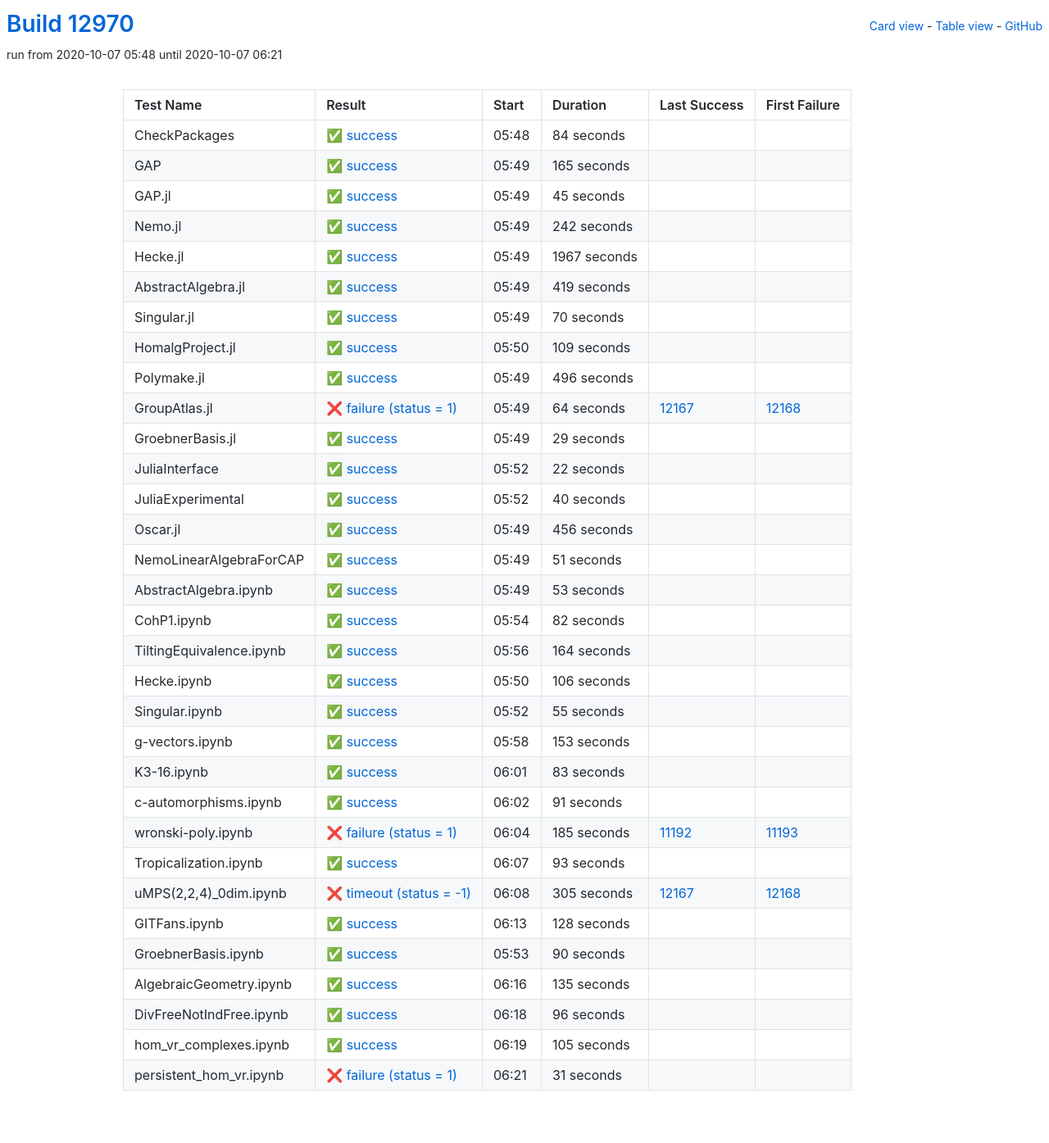
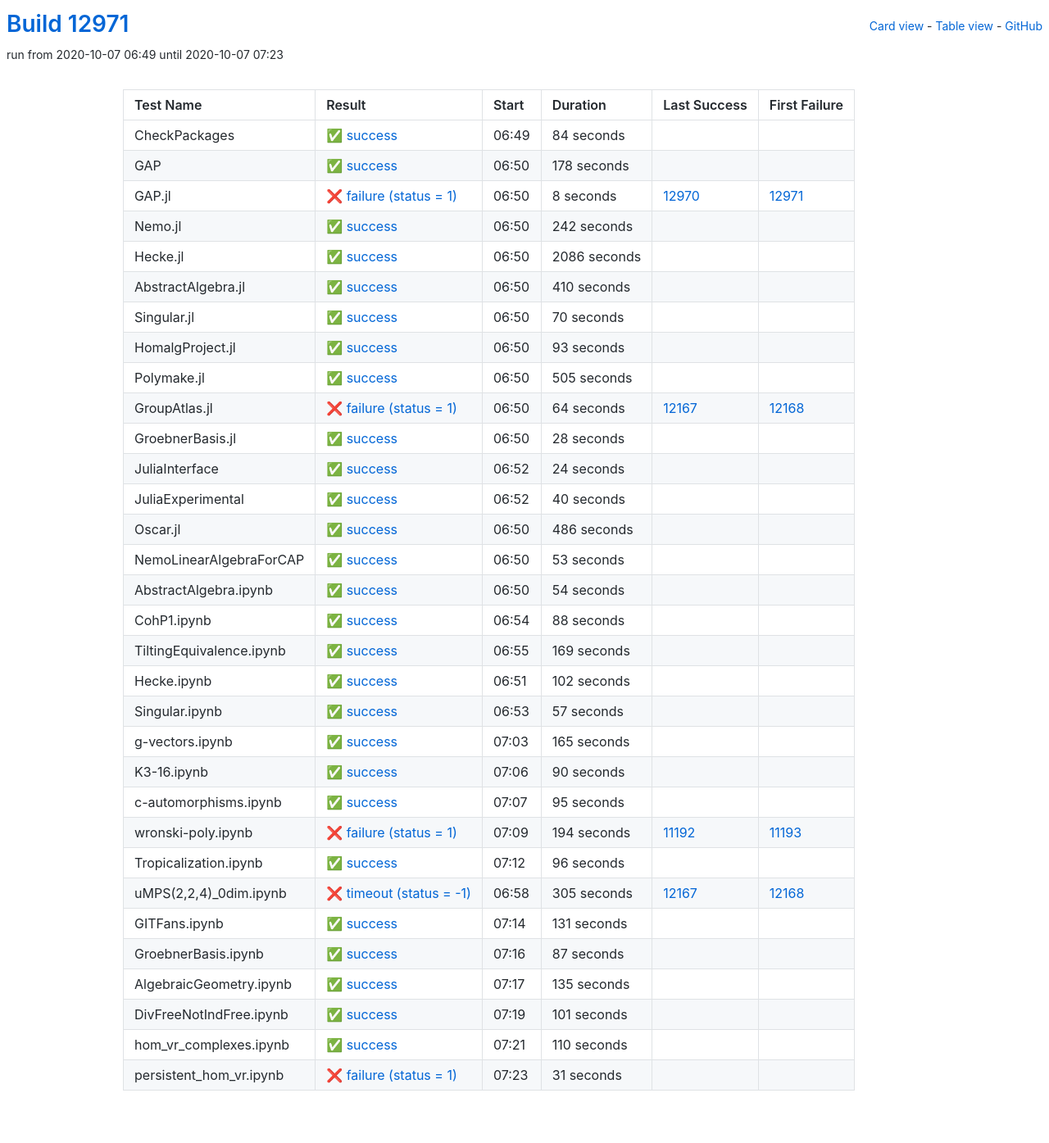
Before and after one commit to oscar-system/oscar-ci-status, a Jekyll site: the page built from table.html, in a window 1280 px wide. Shown: the whole page at 82% size. Built offline with Jekyll 4.4.1, drawn with Linux system fonts in a browser that asks for light colours.

Commit message:
Build #12971

```diff
--- a/_data/ci.yml
+++ b/_data/ci.yml
@@ -1,6 +1,6 @@
 ---
-build: 12970
-build_url: https://oscarci.mathematik.uni-kl.de/job/oscar/12970/
+build: 12971
+build_url: https://oscarci.mathematik.uni-kl.de/job/oscar/12971/
 job: oscar
 organization: oscar-system
 repo: oscar-ci-status
@@ -8,8 +8,8 @@
 tests:
 - name: CheckPackages
   id: checkpackages
-  log: https://oscarci.mathematik.uni-kl.de/job/oscar/12970/artifact/logs/build-12970/CheckPackages.log
-  start: 2020-10-07 05:48
+  log: https://oscarci.mathematik.uni-kl.de/job/oscar/12971/artifact/logs/build-12971/CheckPackages.log
+  start: 2020-10-07 06:49
   success: true
   exitcode: 0
   status: success
@@ -20,32 +20,32 @@
   first_failure_url:
 - name: GAP
   id: gap
-  log: https://oscarci.mathematik.uni-kl.de/job/oscar/12970/artifact/logs/build-12970/GAP.log
-  start: 2020-10-07 05:49
+  log: https://oscarci.mathematik.uni-kl.de/job/oscar/12971/artifact/logs/build-12971/GAP.log
+  start: 2020-10-07 06:50
   success: true
   exitcode: 0
   status: success
-  duration: 165
+  duration: 178
   last_success: false
   last_success_url:
   first_failure: false
   first_failure_url:
 - name: GAP.jl
   id: gap-jl
-  log: https://oscarci.mathematik.uni-kl.de/job/oscar/12970/artifact/logs/build-12970/GAP.jl.log
-  start: 2020-10-07 05:49
-  success: true
-  exitcode: 0
-  status: success
-  duration: 45
-  last_success: false
-  last_success_url:
-  first_failure: false
-  first_failure_url:
+  log: https://oscarci.mathematik.uni-kl.de/job/oscar/12971/artifact/logs/build-12971/GAP.jl.log
+  start: 2020-10-07 06:50
+  success: false
+  exitcode: 1
+  status: failure
+  duration: 8
+  last_success: 12970
+  last_success_url: https://oscarci.mathematik.uni-kl.de/job/oscar/12970/
+  first_failure: 12971
+  first_failure_url: https://oscarci.mathematik.uni-kl.de/job/oscar/12971/
 - name: Nemo.jl
   id: nemo-jl
-  log: https://oscarci.mathematik.uni-kl.de/job/oscar/12970/artifact/logs/build-12970/Nemo.jl.log
-  start: 2020-10-07 05:49
+  log: https://oscarci.mathematik.uni-kl.de/job/oscar/12971/artifact/logs/build-12971/Nemo.jl.log
+  start: 2020-10-07 06:50
   success: true
   exitcode: 0
   status: success
@@ -56,32 +56,32 @@
   first_failure_url:
 - name: Hecke.jl
   id: hecke-jl
-  log: https://oscarci.mathematik.uni-kl.de/job/oscar/12970/artifact/logs/build-12970/Hecke.jl.log
-  start: 2020-10-07 05:49
+  log: https://oscarci.mathematik.uni-kl.de/job/oscar/12971/artifact/logs/build-12971/Hecke.jl.log
+  start: 2020-10-07 06:50
   success: true
   exitcode: 0
   status: success
-  duration: 1967
+  duration: 2086
   last_success: false
   last_success_url:
   first_failure: false
   first_failure_url:
 - name: AbstractAlgebra.jl
   id: abstractalgebra-jl
-  log: https://oscarci.mathematik.uni-kl.de/job/oscar/12970/artifact/logs/build-12970/AbstractAlgebra.jl.log
-  start: 2020-10-07 05:49
+  log: https://oscarci.mathematik.uni-kl.de/job/oscar/12971/artifact/logs/build-12971/AbstractAlgebra.jl.log
+  start: 2020-10-07 06:50
   success: true
   exitcode: 0
   status: success
-  duration: 419
+  duration: 410
   last_success: false
   last_success_url:
   first_failure: false
   first_failure_url:
 - name: Singular.jl
   id: singular-jl
-  log: https://oscarci.mathematik.uni-kl.de/job/oscar/12970/artifact/logs/build-12970/Singular.jl.log
-  start: 2020-10-07 05:49
+  log: https://oscarci.mathematik.uni-kl.de/job/oscar/12971/artifact/logs/build-12971/Singular.jl.log
+  start: 2020-10-07 06:50
   success: true
   exitcode: 0
   status: success
@@ -92,32 +92,32 @@
   first_failure_url:
 - name: HomalgProject.jl
   id: homalgproject-jl
-  log: https://oscarci.mathematik.uni-kl.de/job/oscar/12970/artifact/logs/build-12970/HomalgProject.jl.log
-  start: 2020-10-07 05:50
+  log: https://oscarci.mathematik.uni-kl.de/job/oscar/12971/artifact/logs/build-12971/HomalgProject.jl.log
+  start: 2020-10-07 06:50
   success: true
   exitcode: 0
   status: success
-  duration: 109
+  duration: 93
   last_success: false
   last_success_url:
   first_failure: false
   first_failure_url:
 - name: Polymake.jl
   id: polymake-jl
-  log: https://oscarci.mathematik.uni-kl.de/job/oscar/12970/artifact/logs/build-12970/Polymake.jl.log
-  start: 2020-10-07 05:49
+  log: https://oscarci.mathematik.uni-kl.de/job/oscar/12971/artifact/logs/build-12971/Polymake.jl.log
+  start: 2020-10-07 06:50
   success: true
   exitcode: 0
   status: success
-  duration: 496
+  duration: 505
   last_success: false
   last_success_url:
   first_failure: false
   first_failure_url:
 - name: GroupAtlas.jl
   id: groupatlas-jl
-  log: https://oscarci.mathematik.uni-kl.de/job/oscar/12970/artifact/logs/build-12970/GroupAtlas.jl.log
-  start: 2020-10-07 05:49
+  log: https://oscarci.mathematik.uni-kl.de/job/oscar/12971/artifact/logs/build-12971/GroupAtlas.jl.log
+  start: 2020-10-07 06:50
   success: false
   exitcode: 1
   status: failure
@@ -128,32 +128,32 @@
   first_failure_url: https://oscarci.mathematik.uni-kl.de/job/oscar/12168/
 - name: GroebnerBasis.jl
   id: groebnerbasis-jl
-  log: https://oscarci.mathematik.uni-kl.de/job/oscar/12970/artifact/logs/build-12970/GroebnerBasis.jl.log
-  start: 2020-10-07 05:49
+  log: https://oscarci.mathematik.uni-kl.de/job/oscar/12971/artifact/logs/build-12971/GroebnerBasis.jl.log
+  start: 2020-10-07 06:50
   success: true
   exitcode: 0
   status: success
-  duration: 29
+  duration: 28
   last_success: false
   last_success_url:
   first_failure: false
   first_failure_url:
 - name: JuliaInterface
   id: juliainterface
-  log: https://oscarci.mathematik.uni-kl.de/job/oscar/12970/artifact/logs/build-12970/JuliaInterface.log
-  start: 2020-10-07 05:52
+  log: https://oscarci.mathematik.uni-kl.de/job/oscar/12971/artifact/logs/build-12971/JuliaInterface.log
+  start: 2020-10-07 06:52
   success: true
   exitcode: 0
   status: success
-  duration: 22
+  duration: 24
   last_success: false
   last_success_url:
   first_failure: false
   first_failure_url:
 - name: JuliaExperimental
   id: juliaexperimental
-  log: https://oscarci.mathematik.uni-kl.de/job/oscar/12970/artifact/logs/build-12970/JuliaExperimental.log
-  start: 2020-10-07 05:52
+  log: https://oscarci.mathematik.uni-kl.de/job/oscar/12971/artifact/logs/build-12971/JuliaExperimental.log
+  start: 2020-10-07 06:52
   success: true
   exitcode: 0
   status: success
@@ -164,32 +164,20 @@
   first_failure_url:
 - name: Oscar.jl
   id: oscar-jl
-  log: https://oscarci.mathematik.uni-kl.de/job/oscar/12970/artifact/logs/build-12970/Oscar.jl.log
-  start: 2020-10-07 05:49
+  log: https://oscarci.mathematik.uni-kl.de/job/oscar/12971/artifact/logs/build-12971/Oscar.jl.log
+  start: 2020-10-07 06:50
   success: true
   exitcode: 0
   status: success
-  duration: 456
+  duration: 486
   last_success: false
   last_success_url:
   first_failure: false
   first_failure_url:
 - name: NemoLinearAlgebraForCAP
   id: nemolinearalgebraforcap
-  log: https://oscarci.mathematik.uni-kl.de/job/oscar/12970/artifact/logs/build-12970/NemoLinearAlgebraForCAP.log
-  start: 2020-10-07 05:49
-  success: true
-  exitcode: 0
-  status: success
-  duration: 51
-  last_success: false
-  last_success_url:
-  first_failure: false
-  first_failure_url:
-- name: AbstractAlgebra.ipynb
-  id: abstractalgebra-ipynb
-  log: https://oscarci.mathematik.uni-kl.de/job/oscar/12970/artifact/logs/build-12970/AbstractAlgebra.ipynb.log
-  start: 2020-10-07 05:49
+  log: https://oscarci.mathematik.uni-kl.de/job/oscar/12971/artifact/logs/build-12971/NemoLinearAlgebraForCAP.log
+  start: 2020-10-07 06:50
   success: true
   exitcode: 0
   status: success
@@ -198,118 +186,130 @@
   last_success_url:
   first_failure: false
   first_failure_url:
-- name: CohP1.ipynb
-  id: cohp1-ipynb
-  log: https://oscarci.mathematik.uni-kl.de/job/oscar/12970/artifact/logs/build-12970/CohP1.ipynb.log
-  start: 2020-10-07 05:54
+- name: AbstractAlgebra.ipynb
+  id: abstractalgebra-ipynb
+  log: https://oscarci.mathematik.uni-kl.de/job/oscar/12971/artifact/logs/build-12971/AbstractAlgebra.ipynb.log
+  start: 2020-10-07 06:50
   success: true
   exitcode: 0
   status: success
-  duration: 82
+  duration: 54
+  last_success: false
+  last_success_url:
+  first_failure: false
+  first_failure_url:
+- name: CohP1.ipynb
+  id: cohp1-ipynb
+  log: https://oscarci.mathematik.uni-kl.de/job/oscar/12971/artifact/logs/build-12971/CohP1.ipynb.log
+  start: 2020-10-07 06:54
+  success: true
+  exitcode: 0
+  status: success
+  duration: 88
   last_success: false
   last_success_url:
   first_failure: false
   first_failure_url:
 - name: TiltingEquivalence.ipynb
   id: tiltingequivalence-ipynb
-  log: https://oscarci.mathematik.uni-kl.de/job/oscar/12970/artifact/logs/build-12970/TiltingEquivalence.ipynb.log
-  start: 2020-10-07 05:56
+  log: https://oscarci.mathematik.uni-kl.de/job/oscar/12971/artifact/logs/build-12971/TiltingEquivalence.ipynb.log
+  start: 2020-10-07 06:55
   success: true
   exitcode: 0
   status: success
-  duration: 164
+  duration: 169
   last_success: false
   last_success_url:
   first_failure: false
   first_failure_url:
 - name: Hecke.ipynb
   id: hecke-ipynb
-  log: https://oscarci.mathematik.uni-kl.de/job/oscar/12970/artifact/logs/build-12970/Hecke.ipynb.log
-  start: 2020-10-07 05:50
+  log: https://oscarci.mathematik.uni-kl.de/job/oscar/12971/artifact/logs/build-12971/Hecke.ipynb.log
+  start: 2020-10-07 06:51
   success: true
   exitcode: 0
   status: success
-  duration: 106
+  duration: 102
   last_success: false
   last_success_url:
   first_failure: false
   first_failure_url:
 - name: Singular.ipynb
   id: singular-ipynb
-  log: https://oscarci.mathematik.uni-kl.de/job/oscar/12970/artifact/logs/build-12970/Singular.ipynb.log
-  start: 2020-10-07 05:52
+  log: https://oscarci.mathematik.uni-kl.de/job/oscar/12971/artifact/logs/build-12971/Singular.ipynb.log
+  start: 2020-10-07 06:53
   success: true
   exitcode: 0
   status: success
-  duration: 55
+  duration: 57
   last_success: false
   last_success_url:
   first_failure: false
   first_failure_url:
 - name: g-vectors.ipynb
   id: g-vectors-ipynb
-  log: https://oscarci.mathematik.uni-kl.de/job/oscar/12970/artifact/logs/build-12970/g-vectors.ipynb.log
-  start: 2020-10-07 05:58
+  log: https://oscarci.mathematik.uni-kl.de/job/oscar/12971/artifact/logs/build-12971/g-vectors.ipynb.log
+  start: 2020-10-07 07:03
   success: true
   exitcode: 0
   status: success
-  duration: 153
+  duration: 165
   last_success: false
   last_success_url:
   first_failure: false
   first_failure_url:
 - name: K3-16.ipynb
   id: k3-16-ipynb
-  log: https://oscarci.mathematik.uni-kl.de/job/oscar/12970/artifact/logs/build-12970/K3-16.ipynb.log
-  start: 2020-10-07 06:01
+  log: https://oscarci.mathematik.uni-kl.de/job/oscar/12971/artifact/logs/build-12971/K3-16.ipynb.log
+  start: 2020-10-07 07:06
   success: true
   exitcode: 0
   status: success
-  duration: 83
+  duration: 90
   last_success: false
   last_success_url:
   first_failure: false
   first_failure_url:
 - name: c-automorphisms.ipynb
   id: c-automorphisms-ipynb
-  log: https://oscarci.mathematik.uni-kl.de/job/oscar/12970/artifact/logs/build-12970/c-automorphisms.ipynb.log
-  start: 2020-10-07 06:02
+  log: https://oscarci.mathematik.uni-kl.de/job/oscar/12971/artifact/logs/build-12971/c-automorphisms.ipynb.log
+  start: 2020-10-07 07:07
   success: true
   exitcode: 0
   status: success
-  duration: 91
+  duration: 95
   last_success: false
   last_success_url:
   first_failure: false
   first_failure_url:
 - name: wronski-poly.ipynb
   id: wronski-poly-ipynb
-  log: https://oscarci.mathematik.uni-kl.de/job/oscar/12970/artifact/logs/build-12970/wronski-poly.ipynb.log
-  start: 2020-10-07 06:04
+  log: https://oscarci.mathematik.uni-kl.de/job/oscar/12971/artifact/logs/build-12971/wronski-poly.ipynb.log
+  start: 2020-10-07 07:09
   success: false
   exitcode: 1
   status: failure
-  duration: 185
+  duration: 194
   last_success: 11192
   last_success_url: https://oscarci.mathematik.uni-kl.de/job/oscar/11192/
   first_failure: 11193
   first_failure_url: https://oscarci.mathematik.uni-kl.de/job/oscar/11193/
 - name: Tropicalization.ipynb
   id: tropicalization-ipynb
-  log: https://oscarci.mathematik.uni-kl.de/job/oscar/12970/artifact/logs/build-12970/Tropicalization.ipynb.log
-  start: 2020-10-07 06:07
+  log: https://oscarci.mathematik.uni-kl.de/job/oscar/12971/artifact/logs/build-12971/Tropicalization.ipynb.log
+  start: 2020-10-07 07:12
   success: true
   exitcode: 0
   status: success
-  duration: 93
+  duration: 96
   last_success: false
   last_success_url:
   first_failure: false
   first_failure_url:
 - name: uMPS(2,2,4)_0dim.ipynb
   id: umps-2-2-4-0dim-ipynb
-  log: https://oscarci.mathematik.uni-kl.de/job/oscar/12970/artifact/logs/build-12970/uMPS-2-2-4-_0dim.ipynb.log
-  start: 2020-10-07 06:08
+  log: https://oscarci.mathematik.uni-kl.de/job/oscar/12971/artifact/logs/build-12971/uMPS-2-2-4-_0dim.ipynb.log
+  start: 2020-10-07 06:58
   success: false
   exitcode: -1
   status: timeout
@@ -320,32 +320,32 @@
   first_failure_url: https://oscarci.mathematik.uni-kl.de/job/oscar/12168/
 - name: GITFans.ipynb
   id: gitfans-ipynb
-  log: https://oscarci.mathematik.uni-kl.de/job/oscar/12970/artifact/logs/build-12970/GITFans.ipynb.log
-  start: 2020-10-07 06:13
+  log: https://oscarci.mathematik.uni-kl.de/job/oscar/12971/artifact/logs/build-12971/GITFans.ipynb.log
+  start: 2020-10-07 07:14
   success: true
   exitcode: 0
   status: success
-  duration: 128
+  duration: 131
   last_success: false
   last_success_url:
   first_failure: false
   first_failure_url:
 - name: GroebnerBasis.ipynb
   id: groebnerbasis-ipynb
-  log: https://oscarci.mathematik.uni-kl.de/job/oscar/12970/artifact/logs/build-12970/GroebnerBasis.ipynb.log
-  start: 2020-10-07 05:53
+  log: https://oscarci.mathematik.uni-kl.de/job/oscar/12971/artifact/logs/build-12971/GroebnerBasis.ipynb.log
+  start: 2020-10-07 07:16
   success: true
   exitcode: 0
   status: success
-  duration: 90
+  duration: 87
   last_success: false
   last_success_url:
   first_failure: false
   first_failure_url:
 - name: AlgebraicGeometry.ipynb
   id: algebraicgeometry-ipynb
-  log: https://oscarci.mathematik.uni-kl.de/job/oscar/12970/artifact/logs/build-12970/AlgebraicGeometry.ipynb.log
-  start: 2020-10-07 06:16
+  log: https://oscarci.mathematik.uni-kl.de/job/oscar/12971/artifact/logs/build-12971/AlgebraicGeometry.ipynb.log
+  start: 2020-10-07 07:17
   success: true
   exitcode: 0
   status: success
@@ -356,32 +356,32 @@
   first_failure_url:
 - name: DivFreeNotIndFree.ipynb
   id: divfreenotindfree-ipynb
-  log: https://oscarci.mathematik.uni-kl.de/job/oscar/12970/artifact/logs/build-12970/DivFreeNotIndFree.ipynb.log
-  start: 2020-10-07 06:18
+  log: https://oscarci.mathematik.uni-kl.de/job/oscar/12971/artifact/logs/build-12971/DivFreeNotIndFree.ipynb.log
+  start: 2020-10-07 07:19
   success: true
   exitcode: 0
   status: success
-  duration: 96
+  duration: 101
   last_success: false
   last_success_url:
   first_failure: false
   first_failure_url:
 - name: hom_vr_complexes.ipynb
   id: hom-vr-complexes-ipynb
-  log: https://oscarci.mathematik.uni-kl.de/job/oscar/12970/artifact/logs/build-12970/hom_vr_complexes.ipynb.log
-  start: 2020-10-07 06:19
+  log: https://oscarci.mathematik.uni-kl.de/job/oscar/12971/artifact/logs/build-12971/hom_vr_complexes.ipynb.log
+  start: 2020-10-07 07:21
   success: true
   exitcode: 0
   status: success
-  duration: 105
+  duration: 110
   last_success: false
   last_success_url:
   first_failure: false
   first_failure_url:
 - name: persistent_hom_vr.ipynb
   id: persistent-hom-vr-ipynb
-  log: https://oscarci.mathematik.uni-kl.de/job/oscar/12970/artifact/logs/build-12970/persistent_hom_vr.ipynb.log
-  start: 2020-10-07 06:21
+  log: https://oscarci.mathematik.uni-kl.de/job/oscar/12971/artifact/logs/build-12971/persistent_hom_vr.ipynb.log
+  start: 2020-10-07 07:23
   success: false
   exitcode: 1
   status: failure
```
Also changed, not shown: README.md.
